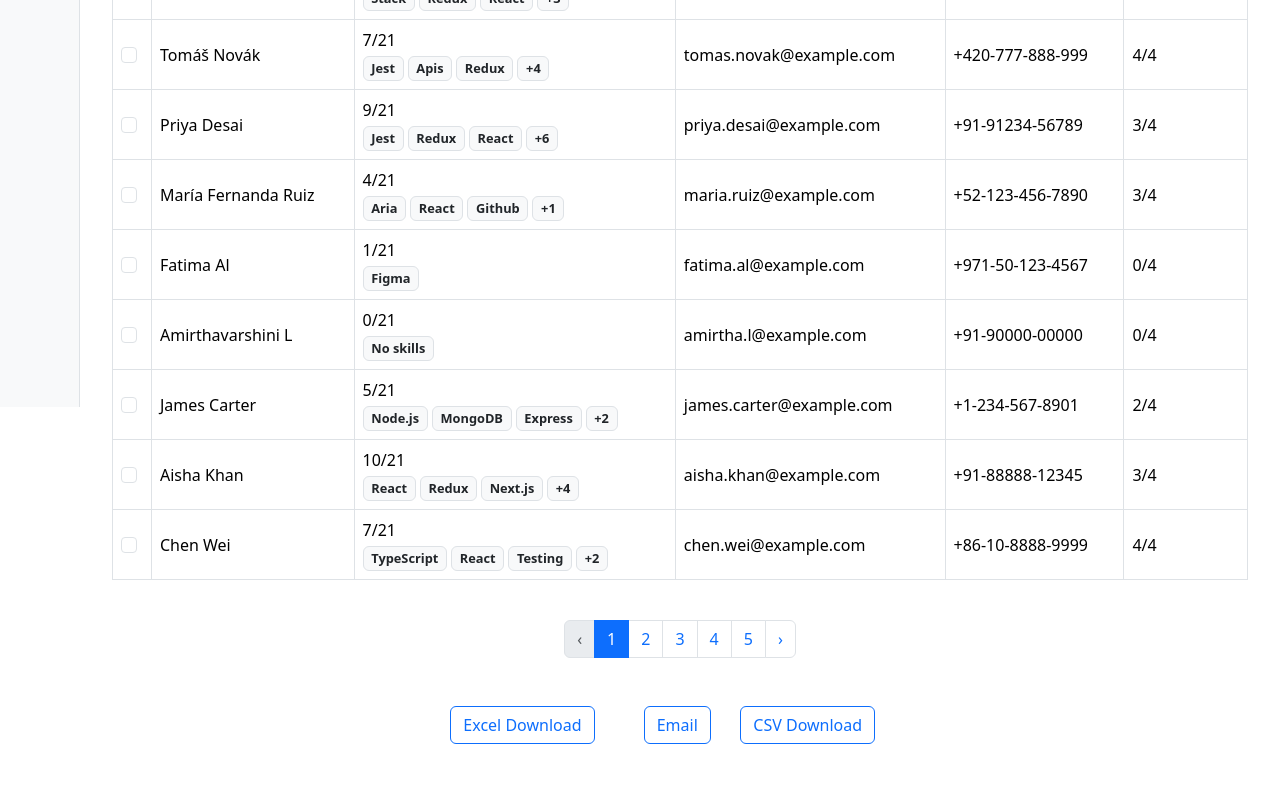
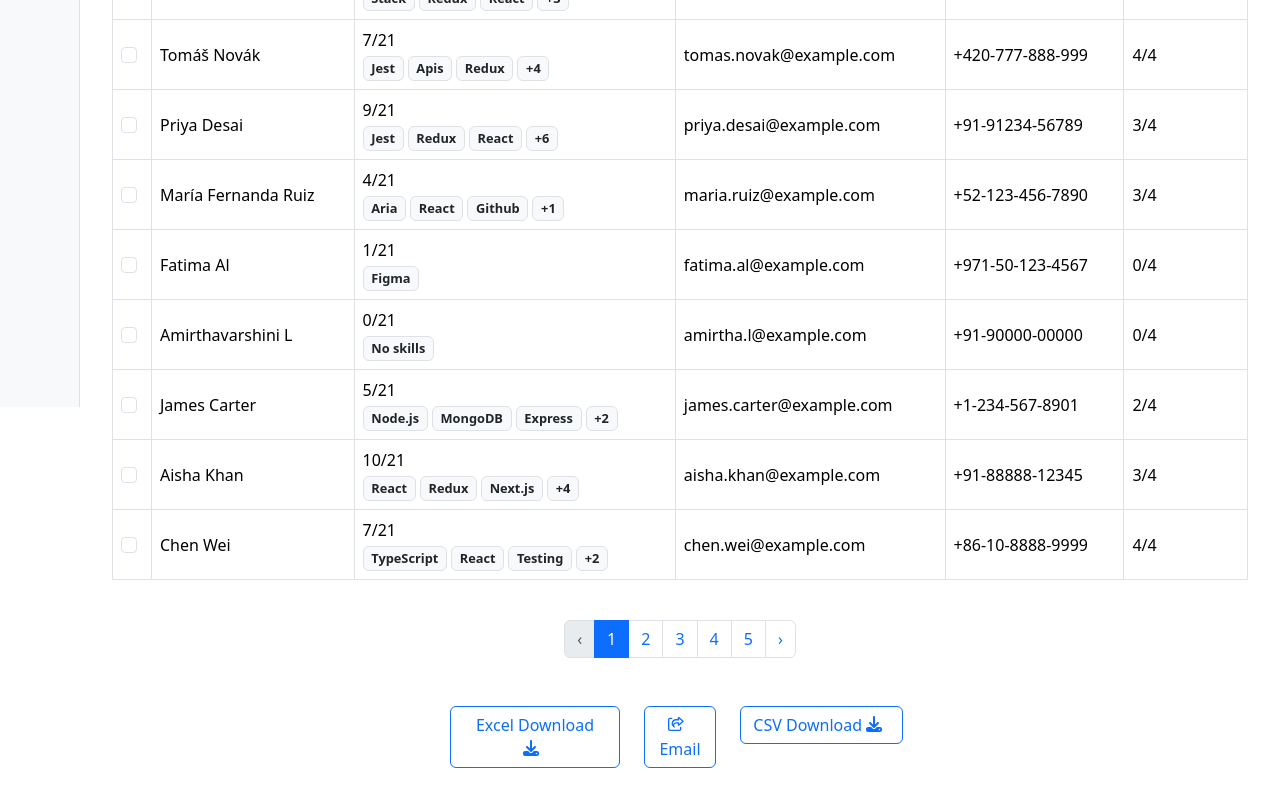
Before and after one commit to rejoyj/Resume-Filter, a React (Vite) app in the folder Resume-Filter/: page /page in a window 1280 px wide. Shown: the part 393-1193 px from the top of the page. Before the commit the page ends 1169 px from the top, so only its background shows below. Built offline with nearby package versions, Linux system fonts and the light colour scheme.

Commit message:
Icons Done

```diff
--- a/Resume-Filter/src/components/Homepage.jsx
+++ b/Resume-Filter/src/components/Homepage.jsx
@@ -13,6 +13,7 @@ import {
 import logo from "../assets/1.-Manvian-Logo-06.png";
 import "./Homepage.css";
 import { Link } from 'react-router-dom';
+import { FaUpload } from "react-icons/fa6";
 
 const Homepage = () => {
   // 1️⃣  reference to the hidden file input
@@ -65,6 +66,7 @@ const Homepage = () => {
           {/* Upload Button */}
           <div className="text-center mb-3">
             <Button className="upload-btn" onClick={handleUploadClick}>
+              <FaUpload style={{ marginRight: "8px" }} />
               Upload
             </Button>
           </div>
--- a/Resume-Filter/src/components/Page.jsx
+++ b/Resume-Filter/src/components/Page.jsx
@@ -12,6 +12,8 @@ import {
 } from "react-bootstrap";
 import "./Page.css";
 import { Link } from 'react-router-dom';
+import { FaDownload } from "react-icons/fa6";
+import { FaRegShareFromSquare } from "react-icons/fa6";
 
 const candidates = [
   {
@@ -509,15 +511,15 @@ const Page = () => {
         {/* Download BTN */}
         <Row className="justify-content-md-center mt-5">
           <Col xs lg="2">
-            <Button variant="outline-primary">Excel Download</Button>
+            <Button variant="outline-primary">Excel Download <FaDownload style={{ marginRight: "8px", marginBottom: "5px" }} /></Button>
           </Col>
           <Col xs lg="1">
           <Link to="/mail-template">
-            <Button variant="outline-primary">Email</Button>
+            <Button variant="outline-primary"> <FaRegShareFromSquare style={{ marginRight: "8px", marginBottom: "5px" }} />Email</Button>
           </Link>
           </Col>
           <Col xs lg="2">
-            <Button variant="outline-primary">CSV Download</Button>
+            <Button variant="outline-primary">CSV Download <FaDownload style={{ marginRight: "8px", marginBottom: "5px" }} /></Button>
           </Col>
         </Row>
       </Container>
```
